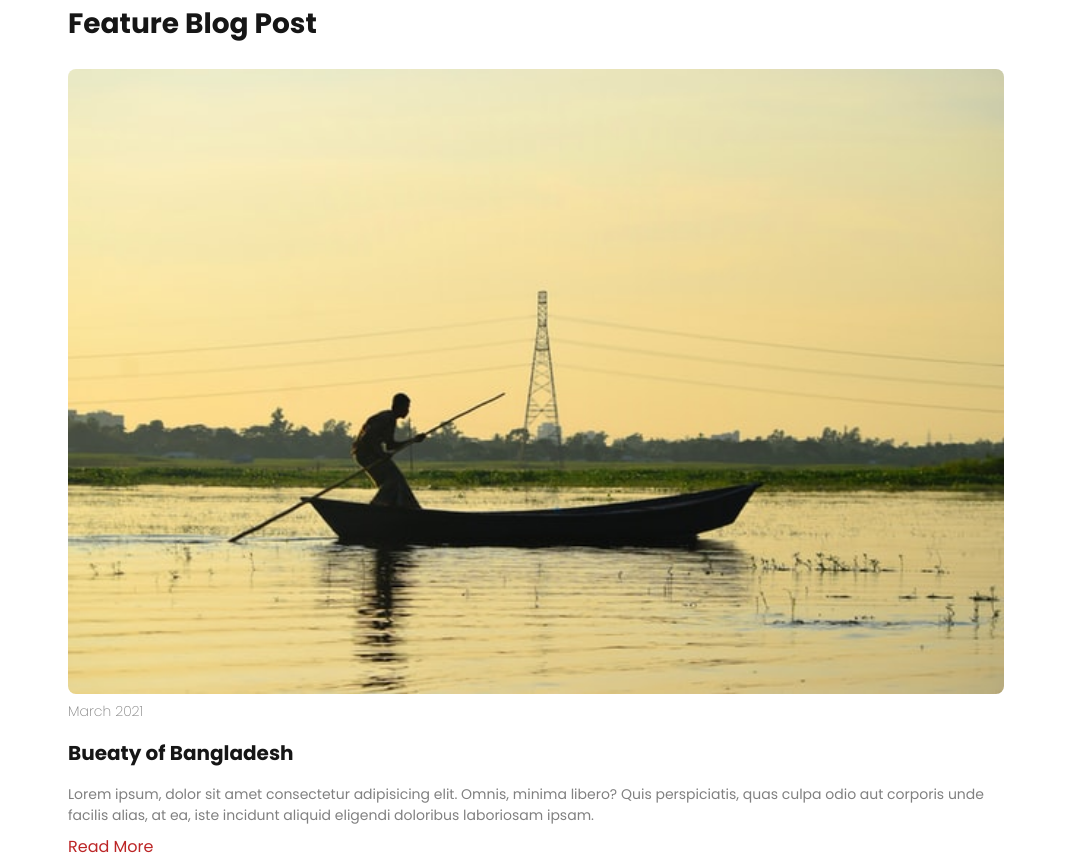
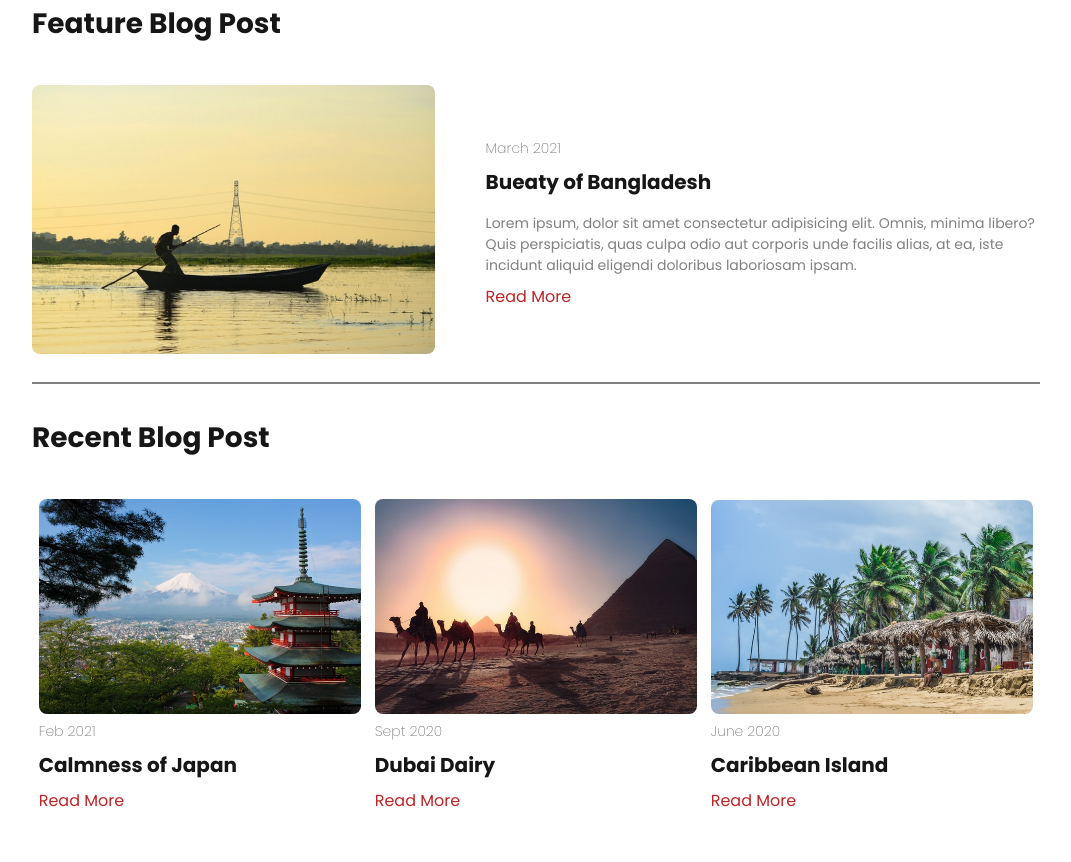
Before and after one commit to romelmahmud/landing-page-travel-freeCodeCamp, a plain HTML site: page index.html in a window 1280 px wide. Shown: the part 1685-2547 px from the top of the page, without its empty margins (104-1175 px from the left). Drawn offline with Linux system fonts and the light colour scheme.

Commit message:
blog section responsive design complete

```diff
--- a/index.html
+++ b/index.html
@@ -187,10 +187,10 @@
                   eligendi doloribus laboriosam ipsam.
                  </p>
                   <a href="#" class="blog-btn">Read More</a>
-              </div>
-            </div>
-          </div>
-          <div class="recent-post">
+                </div><!--blog-content-->
+              </div><!--blog-card-->
+           </div><!--featured-blog-container-->
+           <div class="recent-blog-post">
             <h3>Recent Blog Post</h3>
            <div class="recent-blog-container">
             <div class="blog-card">
@@ -220,7 +220,7 @@
 
                 <a href="" class="blog-btn">Read More</a>
               </div>
-            </div>
+            </div><!--blog-card-->
             <div class="blog-card">
               <div class="blog-img">
                 <img
@@ -234,11 +234,11 @@
 
                 <a href="" class="blog-btn">Read More</a>
                </div>
-            </div>
-          </div>
-          </div>
-        </div>
-        </div>
+             </div><!--blog-card-->
+            </div><!--recent-blog-container-->
+           </div><!--recent-blog-post-->
+          </div><!--blog-cards-container-->
+         </div><!--container-->
       </section>
       <!--* blog section end here-->
 
--- a/style.css
+++ b/style.css
@@ -275,54 +275,82 @@ body {
 /* !destination section styling end here */
 
 /* *Blog section styling end here */
+#blog .container {
+  padding: 0 1rem 3.5rem;
+}
 .blog-card-container {
   margin-bottom: 3rem;
 }
 .blog-card-container h3 {
-  margin-left: 5%;
   font-size: 1.75rem;
   color: #161616;
-  margin-bottom: 1.5rem;
+}
+.feature-blog-container h3 {
+  margin-bottom: 2.5rem;
 }
 .feature-blog-container {
-  margin-bottom: 1.5rem;
+  margin-bottom: 2.5rem;
   position: relative;
 }
 
 .feature-blog-container:after {
   content: "";
-  width: 80%;
+  width: 100%;
   left: 50%;
   right: 50%;
   transform: translate(-50%, -50%);
   height: 2px;
   background-color: grey;
   position: absolute;
+
   bottom: -1.5rem;
 }
-.recent-blog-container {
+.recent-blog-post {
   margin-top: 3.5rem;
 }
+.recent-blog-container {
+  margin-top: 2.5rem;
+}
+@media (min-width: 550px) {
+  .recent-blog-container {
+    display: flex;
+    justify-content: space-around;
+    flex-wrap: wrap;
+
+    align-items: center;
+  }
+}
+.blog-card {
+  width: 100%;
+  margin: 0 auto;
+}
+.blog-card:not(:last-child) {
+  margin-bottom: 2rem;
+}
+@media (min-width: 550px) {
+  .recent-blog-container .blog-card {
+    width: 48%;
+  }
+}
+
 @media (min-width: 768px) {
-  .recent-blog-container {
+  .feature-blog-container .blog-card {
     display: flex;
     justify-content: space-between;
     align-items: center;
   }
-}
-.blog-card {
-  width: 90%;
-  margin: 0 auto;
-}
-@media (min-width: 768px) {
+  .feature-blog-container .blog-card .blog-img {
+    width: 40%;
+  }
+  .feature-blog-container .blog-card .blog-content {
+    width: 55%;
+  }
   .recent-blog-container .blog-card {
-    width: 30%;
+    width: 32%;
+    margin-bottom: 0;
   }
 }
 
-.blog-card:not(:last-child) {
-  margin-bottom: 2rem;
-}
 .blog-img img {
   width: 100%;
   display: inline-block;
@@ -337,7 +365,10 @@ body {
 .blog-content h4 {
   font-size: 1.25rem;
   color: #161616;
-  margin: 1rem 0;
+  margin: 0.5rem 0;
+}
+.feature-blog-container h4 {
+  margin-bottom: 1rem;
 }
 .blog-content .blog-description {
   font-weight: 400;
@@ -347,9 +378,11 @@ body {
   text-decoration: none;
   color: #bc2526;
   transition: color 250ms ease-in-out;
+  padding-bottom: 0.5em;
 }
 .blog-content .blog-btn:hover {
   color: #d83636;
+  border-bottom: 1px solid #bc2526;
 }
 /* !Blog section styling end here */
 
```
Lines whose indentation alone changed are shown as unchanged.
